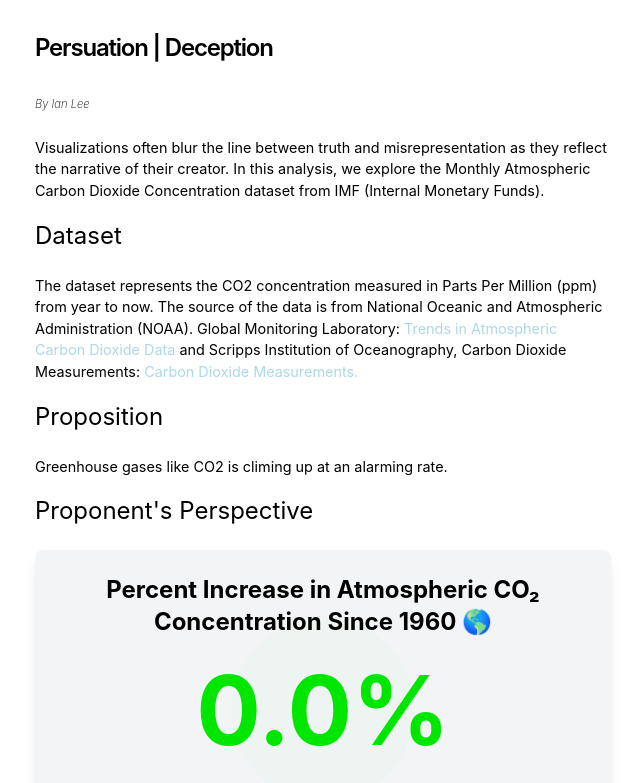
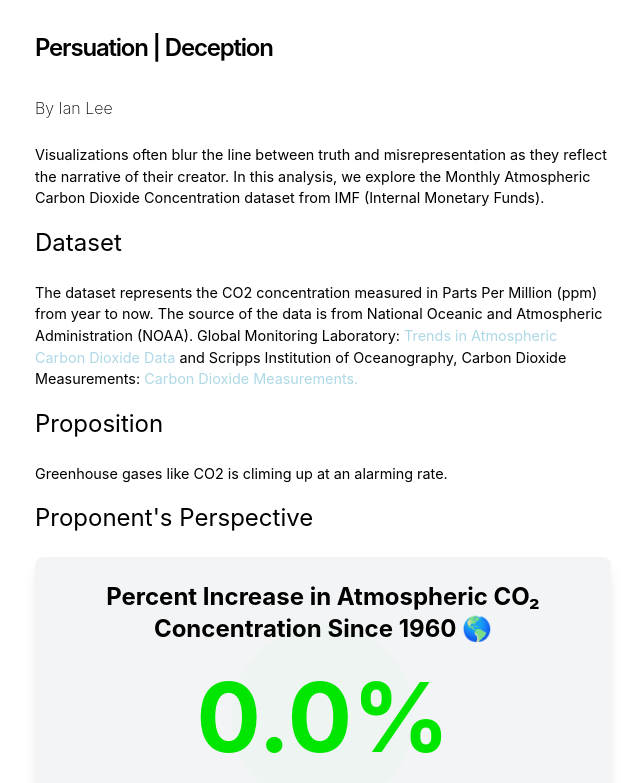
Before and after one commit to tylenode/vis-a4, a Next.js app: page / in a window 1280 px wide. Shown: the top 783 px of the page, without its empty margins (317-957 px from the left). Built offline with nearby package versions, Linux system fonts and the light colour scheme.

Commit message:
Fix name

```diff
--- a/app/global.css
+++ b/app/global.css
@@ -150,6 +150,10 @@ table {
 }
 
 /* New CSS */
+.name {
+  font-weight: 250;
+}
+
 .text {
   font-weight: 250;
   font-size: 0.7rem;
--- a/app/page.tsx
+++ b/app/page.tsx
@@ -9,7 +9,7 @@ export default function Page() {
       <h1 className="mb-8 text-2xl font-semibold tracking-tighter">
       Persuation | Deception
       </h1>
-      <div className="text">By Ian Lee</div>
+      <div className="name">By Ian Lee</div>
       <br></br>
 
       <p className="mb-4 normal">
```
